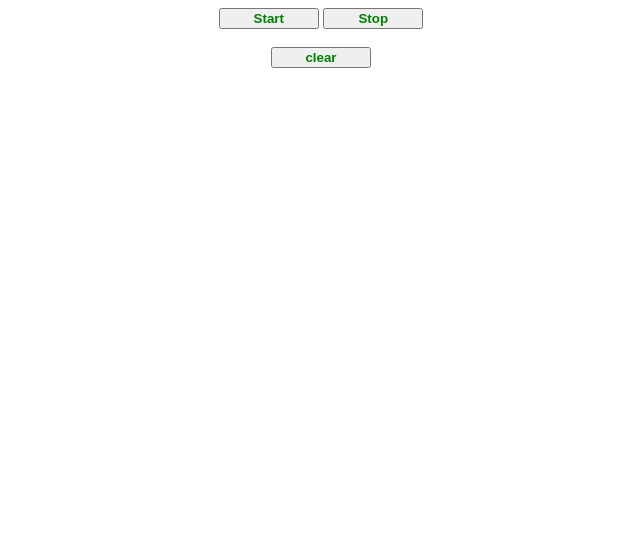
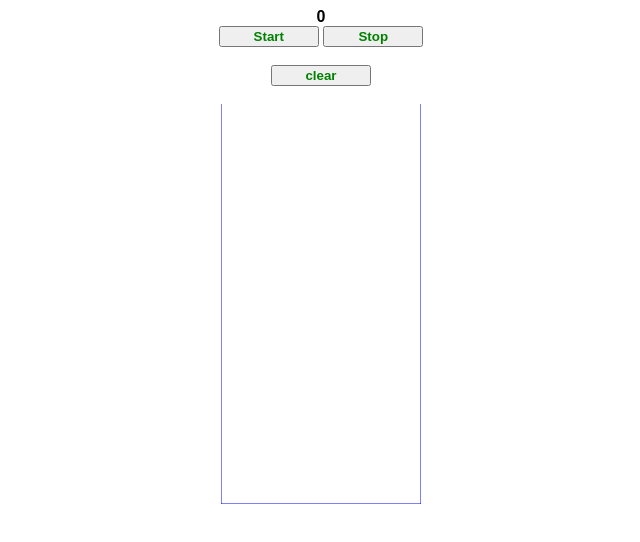
Before and after one commit to akumagamo/html-matrixgame, a plain HTML site: page index.html in a window 1280 px wide. Shown: the whole page, without its empty margins (319-959 px from the left). Drawn offline with Linux system fonts and the light colour scheme.

Commit message:
minor updates for github commit

```diff
--- a/js/main.js
+++ b/js/main.js
@@ -1,5 +1,5 @@
 "using strict";
-(function(){
+(function(usecanvas){
     const DEBUG = true;
     function debug (obj) {
         if(DEBUG){
@@ -38,6 +38,7 @@
             this.renderer = renderengine;
             this.running = false;
             this.initializeCurrentGame();
+            this.render();
         },
         initializeCurrentGame: function(){
             this.currentGame = {
@@ -225,7 +226,7 @@
         for(var i = 0; i < arr[0].length;i++){
             var row = "<tr>";
             for(var j=0;j < arr.length; j++){
-                row += "<td class='" + ((arr[j][i]) === "0"? "":"block")+ "'>" + (arr[j][i]).replace(/0/gi, "&nbsp;") + "</td>";
+                row += "<td class='" + ((arr[j][i]) === "0"? "":"block")+ "'>" + (arr[j][i]).replace(/0/gi, "") + "</td>";
             }
             tab += row + "</tr>";
         }
@@ -235,11 +236,60 @@
         document.getElementById("scoreBoard").innerHTML = game.currentGame.score;
     }
 
+      function testCanvasDrawer(size) {
+
+        var blockSize = (size.width-2) / 5;
+        var canvas = document.createElement("canvas");
+        var context = canvas.getContext("2d");
+
+        canvas.width = size.width;
+        canvas.height = size.height;
+
+        document.getElementById("result").appendChild(canvas);
+
+        return function (arr) {
+            context.fillStyle = "white";
+            context.fillRect(0,0, size.width, size.height);
+
+            for(var i = 0; i < arr[0].length;i++){
+                var y = i * blockSize  + 2;
+                for(var j=0;j < arr.length; j++){
+                    var x = j * blockSize;
+                    if((arr[j][i]) !== "0"){
+                        context.strokeStyle = "green";
+                        context.rect(x+1, y, blockSize, blockSize);
+                        context.stroke();
+                        context.fillStyle = "green";
+                        context.font = "36px Arial";
+                        var delta = (blockSize - context.measureText((arr[j][i])).width)/2
+                        context.fillText((arr[j][i]).replace(/0/gi, ""), x + delta , y + blockSize - (blockSize/4) );
+                    }
+                }
+            }
+
+            context.beginPath();
+            context.strokeStyle = "blue";
+            context.moveTo(0, 0);
+            context.lineTo(0, size.height);
+            context.lineTo(size.width, size.height);
+            context.lineTo(size.width,0);
+            context.stroke();
+
+            document.getElementById("scoreBoard").innerHTML = game.currentGame.score;
+       };
+    }
+
     document.getElementById("startGameButton").addEventListener("click", game.startGameLoop);
     document.getElementById("stopGameButton").addEventListener("click", game.stopGameLoop);
     document.getElementById("clearGameButton").addEventListener("click", game.resetGame);
 
     document.body.addEventListener("keydown", game.keyEvent);
 
-    game.init(helperDrawer);
-}());
+	if(usecanvas){
+    	game.init(testCanvasDrawer({width:200, height:400}));
+	}else{
+		game.init(helperDrawer);
+	}
+
+
+}(true));
```
Also changed, not shown: index.html (+0 -1 lines), 2 other files.
